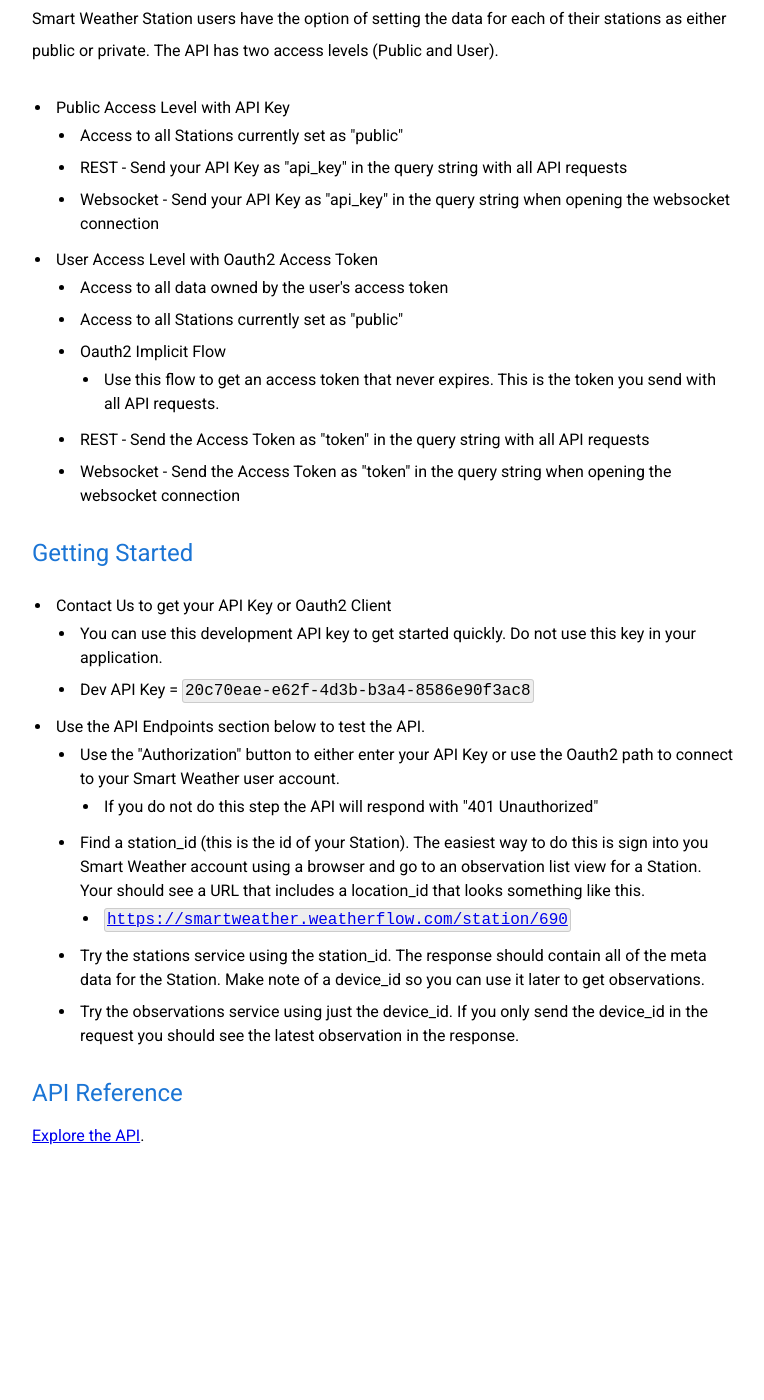
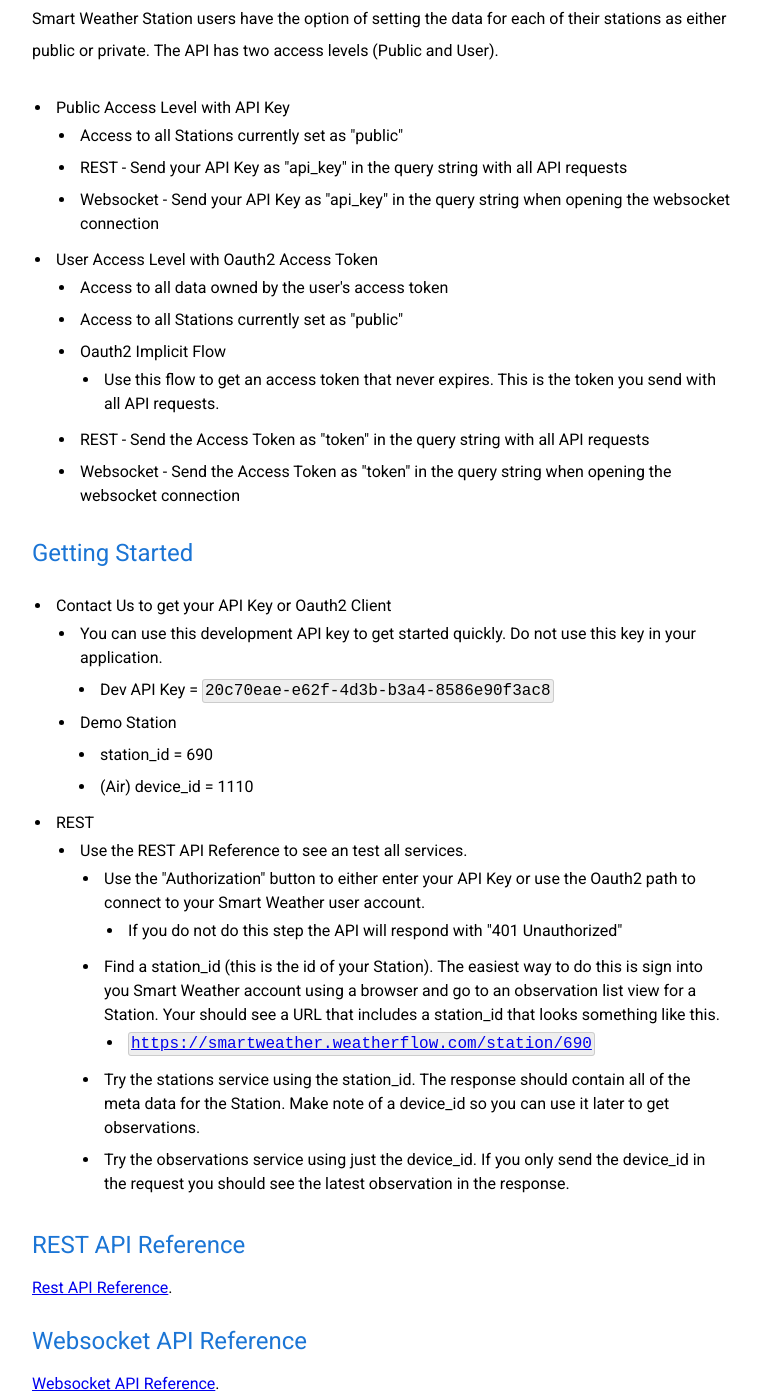
Before and after one commit to WeatherFlow/SmartWeather, a Jekyll site: the page built from api/index.html, in a window 1280 px wide and 1400 px high, scrolled down 1335 px. Shown: the whole window, without its empty margins (378-1142 px from the left). Built offline with Jekyll 4.4.1, drawn with Linux system fonts in a browser that asks for light colours; nearby versions of some CDN libraries; before the commit the page ends 2487 px from its top, so only the background shows below that.

Commit message:
Update index.html

```diff
--- a/api/index.html
+++ b/api/index.html
@@ -53,17 +53,26 @@
 	<li>Contact Us to get your API Key or Oauth2 Client
 		<ul>
 			<li>You can use this development API key to get started quickly. Do not use this key in your application.</li>
+				<ul>
 					<li>Dev API Key = <span class="code-highlight">20c70eae-e62f-4d3b-b3a4-8586e90f3ac8</span></li>
 				</ul>
+			<li>Demo Station</li>
+				<ul>
+					<li>station_id = 690</li>
+					<li>(Air) device_id = 1110</li>
+				</ul>
+		</ul>
 	</li>
-	<li>Use the API Endpoints section below to test the API.
+	<li>REST
+		<ul>
+			<li>Use the REST API Reference to see an test all services.
 				<ul>
 					<li>Use the "Authorization" button to either enter your API Key or use the Oauth2 path to connect to your Smart Weather user account.
 						<ul>
 							<li>If you do not do this step the API will respond with "401 Unauthorized"</li>
 						</ul>
 					</li>
-			<li>Find a station_id (this is the id of your Station). The easiest way to do this is sign into you Smart Weather account using a browser and go to an observation list view for a Station. Your should see a URL that includes a location_id that looks something like this.
+					<li>Find a station_id (this is the id of your Station). The easiest way to do this is sign into you Smart Weather account using a browser and go to an observation list view for a Station. Your should see a URL that includes a station_id that looks something like this.
 						<ul>
 							<li><a href="https://smartweather.weatherflow.com/station/690" class="code-highlight">https://smartweather.weatherflow.com/station/690</a></li>
 						</ul>
@@ -73,6 +82,11 @@
 				</ul>
 			</li>
 		</ul>
+	</li>
+</ul>
 
-<h2><a name="api-reference">API Reference</a></h2>
-<p><a href="{{site.url}}/api/swagger" target="_blank">Explore the API</a>.</p>
+<h2><a name="api-reference">REST API Reference</a></h2>
+<p><a href="{{site.url}}/api/swagger" target="_blank">Rest API Reference</a>.</p>
+
+<h2><a name="ws-api-reference">Websocket API Reference</a></h2>
+<p><a href="{{site.url}}/ws.html" target="_blank">Websocket API Reference</a>.</p>
```
Lines whose indentation alone changed are shown as unchanged.
